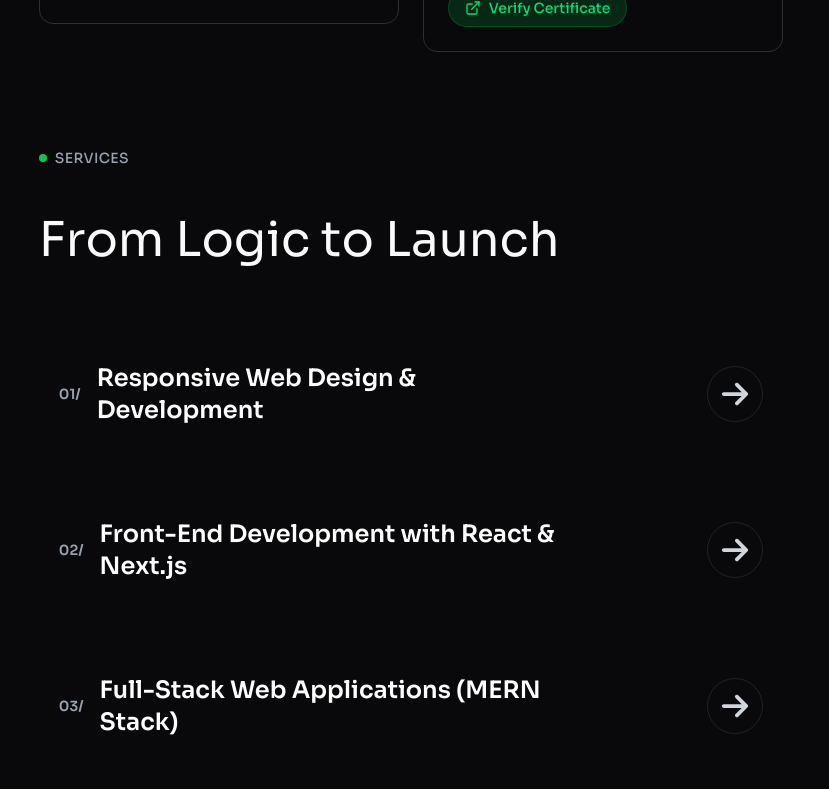
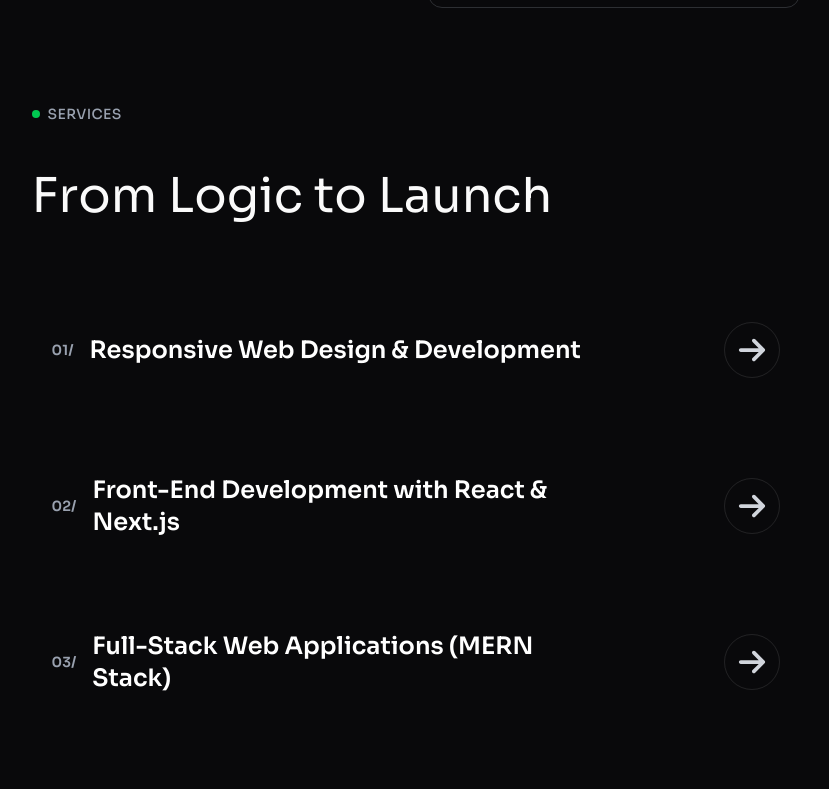
Before and after one commit to muhamadzainalam-dev/PortfolioApp, a Next.js app: page / in a window 1280 px wide. Shown: the part 3150-3939 px from the top of the page, without its empty margins (378-1207 px from the left). Built offline with nearby package versions, Linux system fonts and the light colour scheme.

Commit message:
Update layout.jsx

```diff
--- a/app/layout.jsx
+++ b/app/layout.jsx
@@ -36,7 +36,7 @@ export const metadata = {
 export default function RootLayout({ children }) {
   return (
     <html lang="en">
-      <body className="container dark sorareg">
+      <body className="dark sorareg">
         {children}
         <SmoothCursor />
       </body>
```
